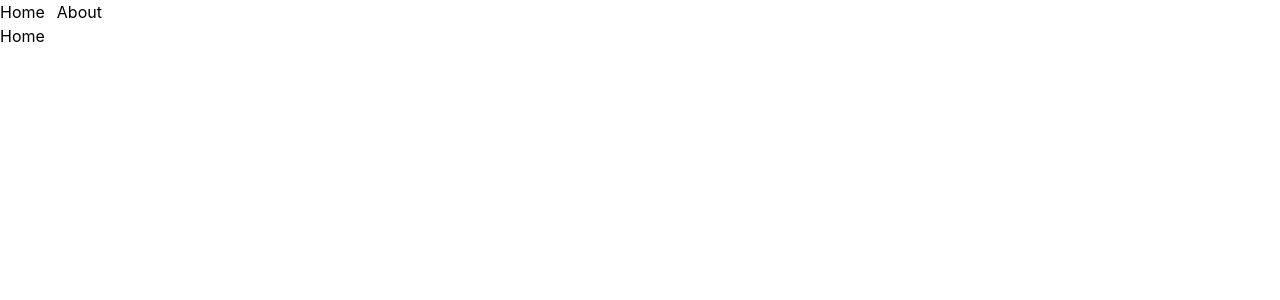
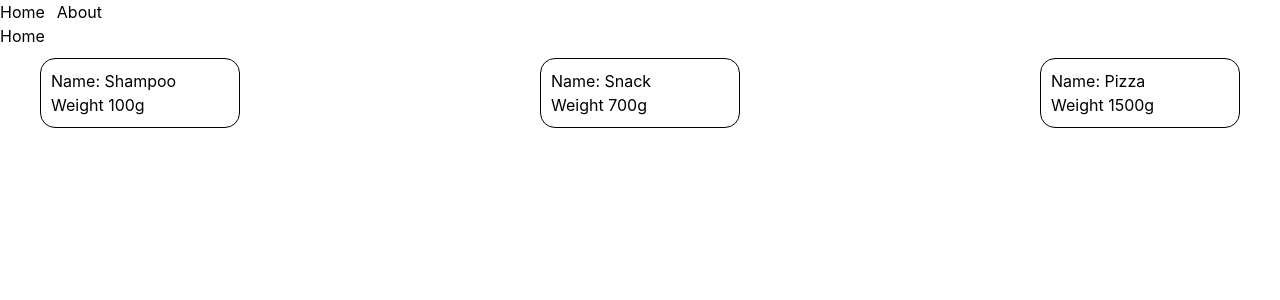
Before and after one commit to fozilovyosin2010/REACTYOSIN, a React (Vite) app: page / in a window 1280 px wide. Shown: the top 300 px of the page. Built offline with nearby package versions, Linux system fonts and the light colour scheme.

Commit message:
adding changes

```diff
--- a/src/App.jsx
+++ b/src/App.jsx
@@ -4,6 +4,7 @@ import Layout from "./Layout/Layout";
 import Home from "./Pages/Home";
 import About from "./Pages/About";
 import Service from "./Pages/Service";
+import ProductById from "./Pages/ProductById";
 
 const App = () => {
   return (
@@ -16,6 +17,7 @@ const App = () => {
             {/* sub page */}
             <Route path="service" element={<Service />} />
           </Route>
+          <Route path="product/:productId" element={<ProductById />} />
         </Route>
       </Routes>
     </BrowserRouter>
--- a/src/Pages/Home.jsx
+++ b/src/Pages/Home.jsx
@@ -1,7 +1,39 @@
-import React from "react";
+import React, { useState } from "react";
+import { useNavigate } from "react-router-dom";
 
 const Home = () => {
-  return <div>Home</div>;
+  const [products, setProducts] = useState([
+    { id: "1", name: "Shampoo", weight: "100g" },
+    { id: "2", name: "Snack", weight: "700g" },
+    { id: "3", name: "Pizza", weight: "1500g" },
+  ]);
+
+  const navigate = useNavigate();
+
+  function handleNav(id) {
+    // it is like Link(from react router). it is like for navigating to another function
+    navigate(`product/${id}`);
+  }
+
+  return (
+    <div>
+      Home
+      <div className="flex justify-between p-[10px_40px] cursor-pointer">
+        {products.map((e) => {
+          return (
+            <div
+              key={e.id}
+              onClick={() => handleNav(e.id)}
+              className="border p-[10px] w-[200px] rounded-[15px]"
+            >
+              <div>Name: {e.name}</div>
+              <div>Weight {e.weight}</div>
+            </div>
+          );
+        })}
+      </div>
+    </div>
+  );
 };
 
 export default Home;
--- /dev/null
+++ b/src/Pages/ProductById.jsx
@@ -0,0 +1,28 @@
+import React, { useState } from "react";
+import { useParams } from "react-router-dom";
+
+const ProductById = () => {
+  const { productId } = useParams();
+
+  const [products, setProducts] = useState([
+    { id: "1", name: "Shampoo", weight: "100g" },
+    { id: "2", name: "Snack", weight: "700g" },
+    { id: "3", name: "Snack", weight: "1500g" },
+  ]);
+
+  const product = products.find((e) => e.id == productId);
+
+  return (
+    <div>
+      <div>ProductById: {productId}</div>
+      <div className="p-1">
+        <div className="border p-[10px] w-[200px] rounded-[15px]">
+          <div>Name: {product?.name}</div>
+          <div>Weight: {product?.weight}</div>
+        </div>
+      </div>
+    </div>
+  );
+};
+
+export default ProductById;
```
